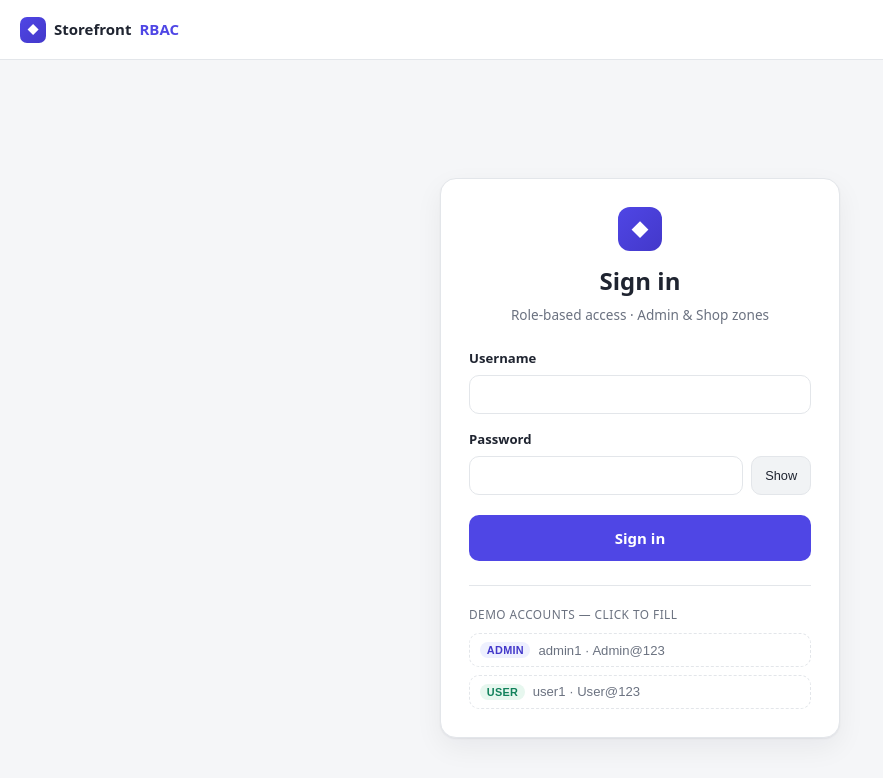
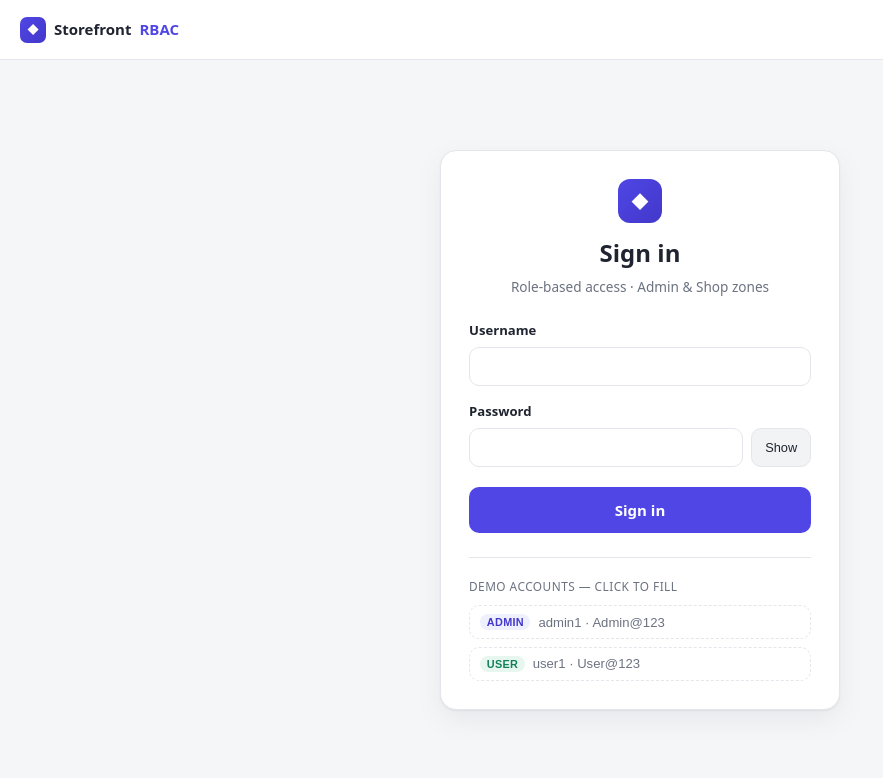
Before and after one commit to shivrajRmahajan/Frontend-Assignment, an Angular app: page /login in a window 1280 px wide. Shown: the top 778 px of the page, without its empty margins (0-883 px from the left). Built offline with nearby package versions, Linux system fonts and the light colour scheme.

Commit message:
fix(auth): prevent login page from overflowing the viewport

```diff
--- a/src/app/features/auth/login/login.component.css
+++ b/src/app/features/auth/login/login.component.css
@@ -1,8 +1,10 @@
 .auth {
-  min-height: calc(100dvh - var(--fa-appbar-h));
+  /* Fill the viewport minus the appbar (60px) AND the .app-main vertical
+     padding (1.75rem top + 1.75rem bottom) so the page never overflows. */
+  min-height: calc(100dvh - var(--fa-appbar-h) - 3.5rem);
   display: grid;
   place-items: center;
-  padding: 2rem 1rem;
+  padding: 1rem;
 }
 
 .auth__card {
```
